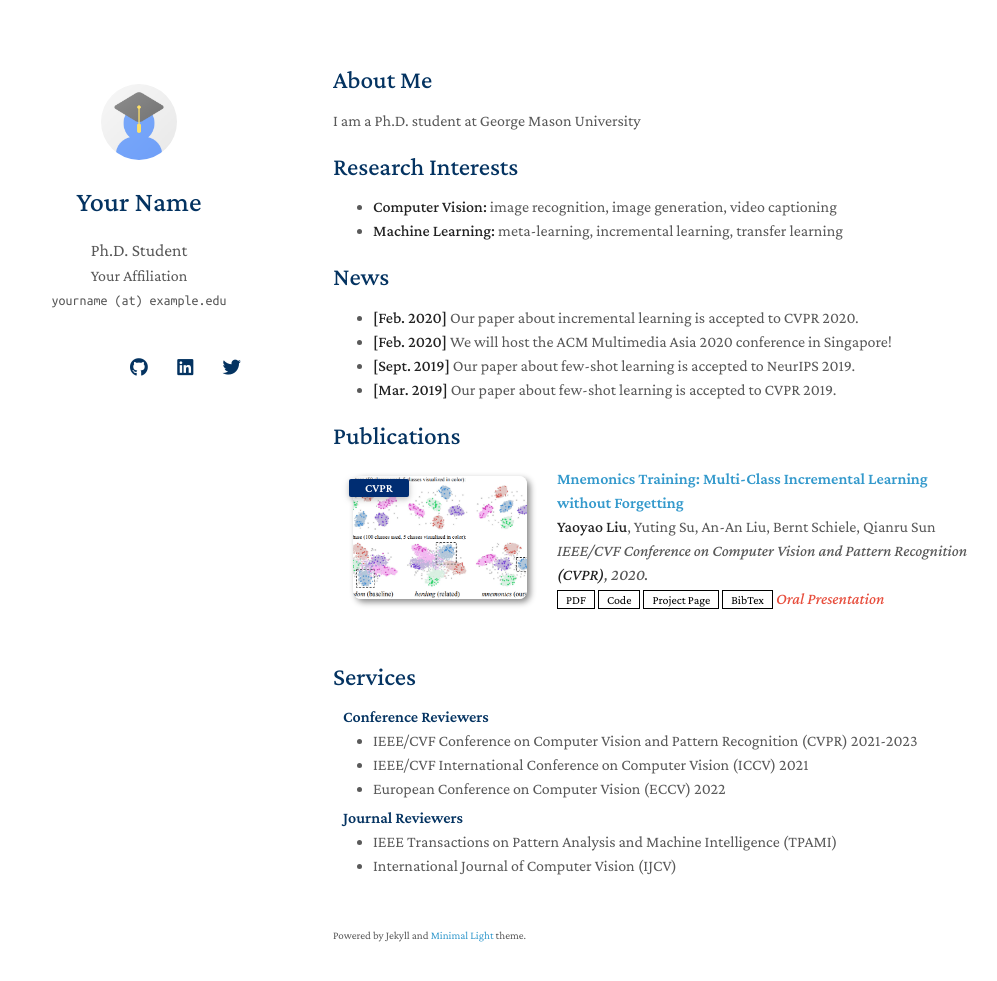
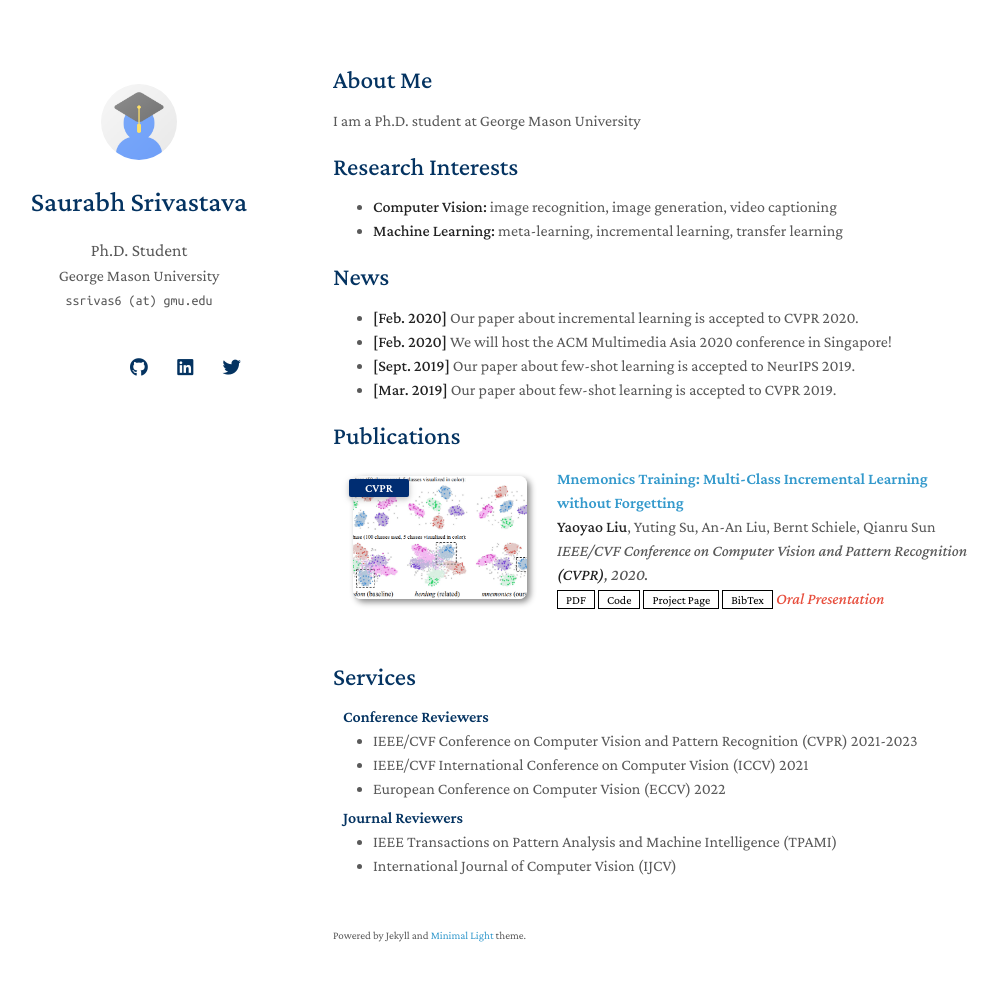
Before and after one commit to salokr/salokr.github.io, a Jekyll site: the page built from index.md, in a window 1280 px wide and 1016 px high. Shown: the top 981 px of the window, without its empty margins (137-1134 px from the left). Built offline with Jekyll 4.4.1, drawn with Linux system fonts in a browser that asks for light colours; nearby versions of some CDN libraries; a style sheet for code colours, icons or effects is not loaded; our own code applies the rules of GitHub Pages for plain Markdown files.

Commit message:
Update _config.yml

```diff
--- a/_config.yml
+++ b/_config.yml
@@ -1,8 +1,8 @@
 # Basic Information
-title: Your Name
+title: Saurabh Srivastava
 position: Ph.D. Student
-affiliation: Your Affiliation
-email: yourname (at) example.edu
+affiliation: George Mason University
+email: ssrivas6 (at) gmu.edu
 
 # Search Engine Optimization (SEO)
 # The following information is used to improve the website traffic from search engines, e.g., Google.
```
